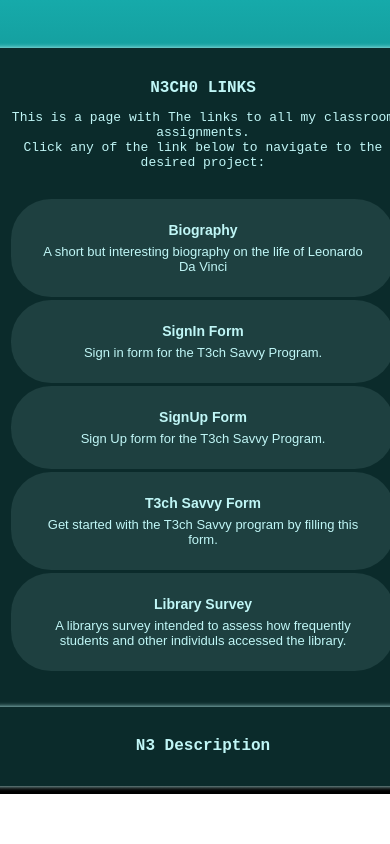
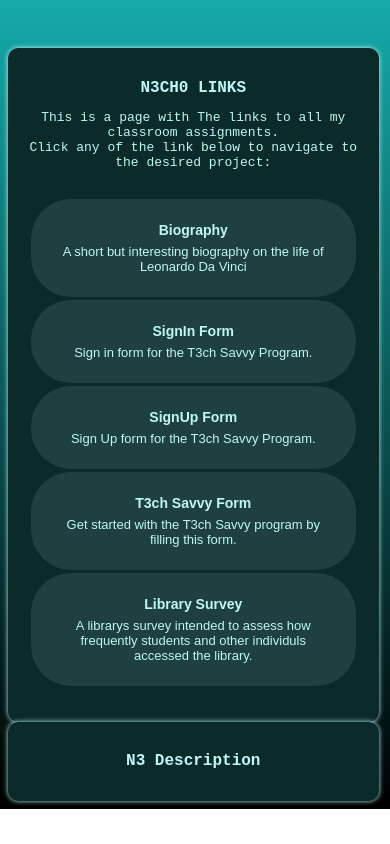
Before and after one commit to MwenechoJH/Web_Dev_Class_Assignments, a plain HTML site: page index.html in a window 390 px wide. Shown: the top 844 px of the page. Drawn offline with Linux system fonts and the light colour scheme.

Commit message:
adjusted box-sizing

```diff
--- a/link_style.css
+++ b/link_style.css
@@ -82,7 +82,14 @@ ul{
 /*MEDIA QUERIES*/
 
 @media (max-width:800px) {
+    body{
+        padding-top:none;
+        width: 100%;
+        margin: none;
+        padding: none;
+    }
     .n_body{
+        box-sizing: border-box;
         display: flex;
         flex-direction: column;
         justify-content: center;
@@ -99,7 +106,8 @@ ul{
         font-size: 13px;
     }
     .container, .details_container{
-        width: 100vw;
+        box-sizing: border-box;
+        width: 95%;
     }
 
 }
```
